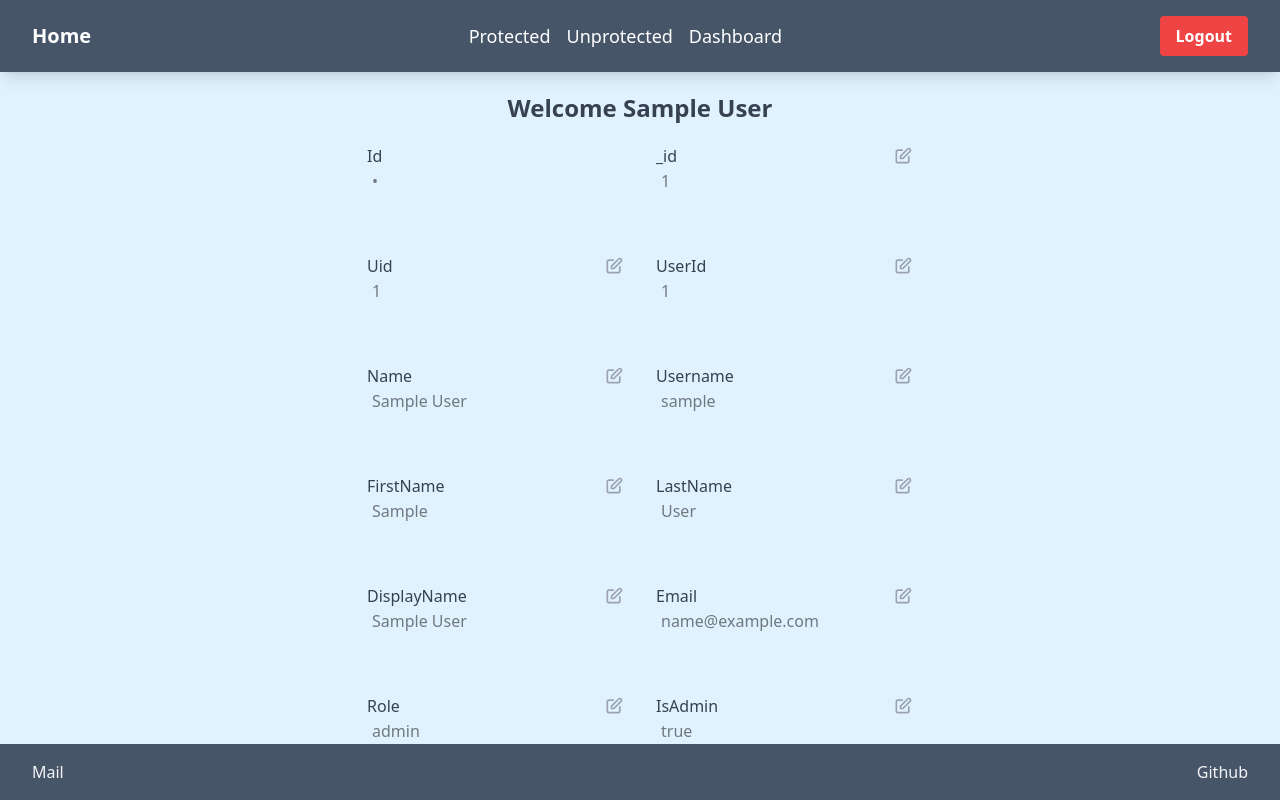
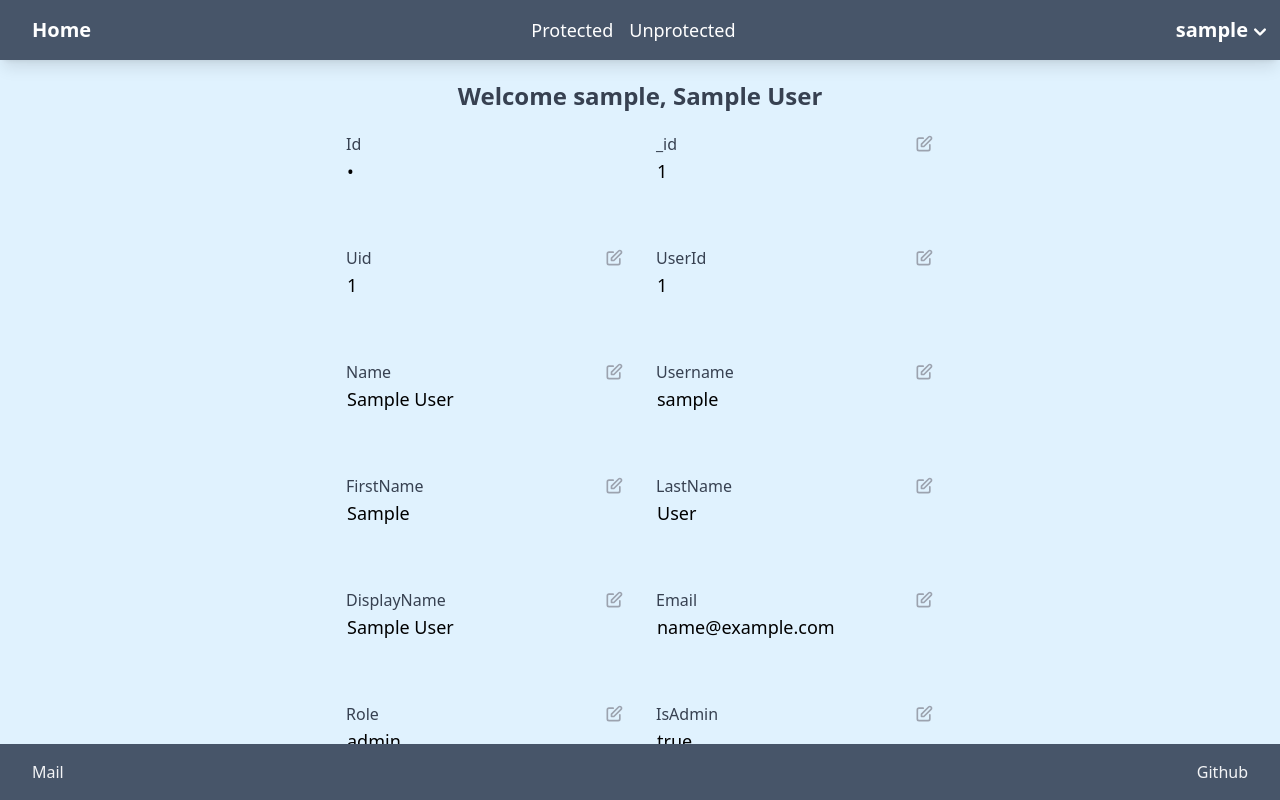
Before and after one commit to batihandev/job-task, a Vue app: page /dashboard in a window 1280 px wide. Shown: the top 800 px of the page. Built offline with nearby package versions, Linux system fonts and the light colour scheme; sample sign-in values are in the browser's storage.

Commit message:
added effects

```diff
--- a/src/App.vue
+++ b/src/App.vue
@@ -13,9 +13,20 @@ if (!store.authenticated) {
 <template>
   <Header />
   <RouterView v-slot="{ Component }">
-    <component :is="Component" />
+    <Transition name="page" mode="out-in">
+      <component :is="Component" />
+    </Transition>
   </RouterView>
   <Footer />
 </template>
 
-<style scoped></style>
+<style>
+.page-enter-active,
+.page-leave-active {
+  transition: 300ms ease all;
+}
+.page-enter-from,
+.page-leave-to {
+  opacity: 0;
+}
+</style>
--- a/src/components/Footer.vue
+++ b/src/components/Footer.vue
@@ -1,11 +1,16 @@
 <template>
   <footer class="fixed bottom-0 w-full bg-slate-600 py-4 shadow-lg">
     <div class="container flex items-center justify-between text-gray-100">
-      <a href="mailto:batihandev@gmail.com">Mail</a>
+      <a
+        href="mailto:batihandev@gmail.com"
+        class="transition-opacity duration-300 hover:opacity-80"
+        >Mail</a
+      >
       <a
         href="https://github.com/batihandev/job-task"
         target="_blank"
         ref="noreferrer"
+        class="transition-opacity duration-300 hover:opacity-80"
         >Github</a
       >
     </div>
--- a/src/components/Header.vue
+++ b/src/components/Header.vue
@@ -1,26 +1,38 @@
 <template>
-  <header class="sticky top-0 bg-slate-600 py-4 shadow-lg">
+  <header class="sticky top-0 z-10 bg-slate-600 py-4 shadow-lg">
     <nav class="container flex flex-1 items-center justify-between">
-      <RouterLink :to="{ name: 'home' }" class="text-xl font-bold text-white"
+      <RouterLink
+        :to="{ name: 'home' }"
+        class="text-xl font-bold text-white hover:opacity-80"
         >Home</RouterLink
       >
       <div
         class="hidden items-center justify-evenly gap-4 text-lg text-white sm:flex"
       >
-        <RouterLink :to="{ name: 'protected' }">Protected</RouterLink>
-        <RouterLink :to="{ name: 'unprotected' }">Unprotected</RouterLink>
         <RouterLink
-          v-if="store.authenticated === true"
-          :to="{ name: 'dashboard' }"
-          >Dashboard</RouterLink
+          :to="{ name: 'protected' }"
+          class="transition-opacity duration-300 hover:opacity-80"
+          >Protected</RouterLink
+        >
+        <RouterLink
+          :to="{ name: 'unprotected' }"
+          class="transition-opacity duration-300 hover:opacity-80"
+          >Unprotected</RouterLink
         >
       </div>
-      <div class="sm:hidden">
+      <div v-if="store.authenticated" class="z-10">
         <Menu>
           <div class="relative">
-            <MenuButton class="text-xl font-semibold text-white"
-              >More</MenuButton
+            <MenuButton
+              class="flex items-center justify-center text-xl font-semibold text-white transition-opacity duration-300 hover:opacity-80"
             >
+              <div>
+                {{ store.user.username
+                }}<ChevronDownIcon
+                  class="absolute right-0 bottom-0 h-6 w-6 translate-x-full"
+                />
+              </div>
+            </MenuButton>
             <Transition
               enter-active-class="transition duration-100 ease-out"
               enter-from-class="transform scale-95 opacity-0"
@@ -30,34 +42,46 @@
               leave-to-class="transform scale-95 opacity-0"
             >
               <MenuItems
-                class="absolute top-[calc(100%+16px)] -right-7 flex flex-col space-y-3 rounded-md bg-gray-100 p-3 shadow-lg"
+                class="menu-hovers absolute top-[calc(100%+16px)] -right-[20px] z-10 flex min-w-[150px] flex-col rounded-b-md bg-gray-100 py-3 px-5 text-right shadow-lg"
               >
-                <MenuItem v-slot="{ active }">
+                <MenuItem class="border-b border-gray-300 pb-2">
+                  <div class="font-semibold">
+                    Hi , {{ store.user.name }} {{ store.user.surname }}
+                  </div>
+                </MenuItem>
+                <MenuItem class="w-full" v-slot="{ active }">
+                  <RouterLink :to="{ name: 'dashboard' }">Dashboard</RouterLink>
+                </MenuItem>
+                <MenuItem class="block w-full sm:hidden" v-slot="{ active }">
                   <RouterLink :to="{ name: 'protected' }">Protected</RouterLink>
                 </MenuItem>
-                <MenuItem v-slot="{ active }">
+                <MenuItem
+                  class="block w-full border-b border-gray-300 pb-2 sm:hidden"
+                  v-slot="{ active }"
+                >
                   <RouterLink :to="{ name: 'unprotected' }"
                     >Unprotected</RouterLink
                   >
                 </MenuItem>
-                <MenuItem
-                  v-if="store.authenticated === true"
-                  v-slot="{ active }"
-                >
-                  <RouterLink :to="{ name: 'dashboard' }">Dashboard</RouterLink>
+
+                <MenuItem class="">
+                  <button
+                    class="tranisiton-colors mt-3 rounded bg-red-300 py-1 px-2 font-bold text-white duration-300 hover:bg-red-500"
+                    @click="store.logOut"
+                  >
+                    Logout
+                  </button>
                 </MenuItem>
               </MenuItems>
             </Transition>
           </div>
         </Menu>
       </div>
-      <button
-        v-if="store.authenticated === true"
-        class="rounded bg-red-500 py-2 px-4 font-bold text-white hover:bg-red-700"
-        @click="store.logOut"
-      >
-        Logout
-      </button>
+      <div v-else>
+        <router-link class="text-xl font-semibold text-white" to="/login"
+          >Login</router-link
+        >
+      </div>
     </nav>
   </header>
 </template>
@@ -65,6 +89,8 @@
 <script setup>
 import { useAuthStore } from "../store";
 import { RouterLink } from "vue-router";
+import { ChevronDownIcon } from "@heroicons/vue/solid";
+
 import { Menu, MenuButton, MenuItems, MenuItem } from "@headlessui/vue";
 const store = useAuthStore();
 </script>
--- a/src/style.css
+++ b/src/style.css
@@ -26,4 +26,10 @@
   .form span {
     @apply block h-5 text-sm text-red-500;
   }
+  .menu-hovers > *:not(:last-child):not(:first-child) {
+    @apply cursor-pointer rounded py-2 px-2 hover:bg-gray-500 hover:bg-opacity-30;
+  }
+  .menu-hovers > *:first-child {
+    @apply mt-1;
+  }
 }
--- a/src/views/Dashboard.vue
+++ b/src/views/Dashboard.vue
@@ -8,6 +8,7 @@ const store = useAuthStore();
 const validateStore = useValidateStore();
 const editing = ref(false);
 const keyRemmember = ref("");
+const userref = ref(JSON.parse(localStorage.getItem("user")));
 const syncUserDetails = (key) => {
   if (key === "password") {
     validateStore.confirmPassword = store.user.confirmpassword;
@@ -56,6 +57,7 @@ const confrimChange = () => {
   console.log(keyRemmember);
 
   store.editUser(store.user);
+  userref.value = JSON.parse(localStorage.getItem("user"));
 };
 const onChange = () => {
   const key = keyRemmember.value;
@@ -79,7 +81,7 @@ const cancelChanges = () => {
 <template>
   <main class="flex flex-col items-center justify-center">
     <h1 class="form-title py-5">
-      Welcome {{ store.user.name }} {{ store.user.surname }}
+      Welcome {{ userref.username }}, {{ userref.name }} {{ userref.surname }}
     </h1>
     <form @submit.prevent class="flex flex-col items-center justify-center">
       <div class="grid grid-cols-1 gap-8 sm:grid-cols-2">
@@ -96,7 +98,7 @@ const cancelChanges = () => {
               >
                 <PencilAltIcon
                   @click="inputEnable(key)"
-                  class="absolute right-0 top-1/2 h-5 w-5 -translate-y-1/2 text-gray-400"
+                  class="absolute right-0 top-1/2 h-5 w-5 -translate-y-1/2 cursor-pointer text-gray-400 transition-colors duration-200 hover:text-gray-800"
                 />
               </div>
               <div
@@ -106,7 +108,7 @@ const cancelChanges = () => {
               >
                 <CheckCircleIcon
                   @click="confrimChange()"
-                  class="absolute right-0 top-1/2 h-5 w-5 -translate-y-1/2 text-green-600 text-gray-400"
+                  class="absolute right-0 top-1/2 h-5 w-5 -translate-y-1/2 cursor-pointer text-green-600 transition-colors duration-200 hover:text-green-800"
                 />
               </div>
             </label>
@@ -119,11 +121,11 @@ const cancelChanges = () => {
                   key !== 'token' &&
                   key !== 'confirmpassword'
                 "
-                class="mr-4 mb-2 rounded px-1"
+                class="mr-4 mb-2 rounded text-lg"
                 :class="
                   key === keyRemmember
-                    ? 'border border-blue-500 border-opacity-25 bg-red-300 bg-opacity-40'
-                    : 'pointer-events-none cursor-none border border-transparent bg-transparent opacity-50'
+                    ? 'border border-blue-500 border-opacity-25 bg-red-300  '
+                    : 'pointer-events-none cursor-none border border-transparent bg-transparent'
                 "
                 type="text"
                 v-model="store.user[key]"
@@ -131,11 +133,11 @@ const cancelChanges = () => {
               <input
                 @input="onChange(key)"
                 v-else
-                class="mr-4 rounded px-1"
+                class="mr-4 rounded text-lg"
                 :class="
                   key === keyRemmember || key === 'confirmpassword'
                     ? 'border border-blue-500 border-opacity-25 bg-red-300 bg-opacity-40'
-                    : 'pointer-events-none cursor-none border border-transparent bg-transparent opacity-50'
+                    : 'pointer-events-none cursor-none border border-transparent bg-transparent'
                 "
                 type="password"
                 v-model="store.user[key]"
@@ -159,7 +161,7 @@ const cancelChanges = () => {
       <div class="flex flex-1 items-center justify-center gap-5">
         <button
           :class="editing ? 'block' : 'pointer-events-none opacity-50'"
-          class="mt-10 rounded bg-green-500 py-2 px-4 font-bold text-white hover:bg-red-700"
+          class="mt-10 rounded bg-green-500 py-2 px-4 font-bold text-white hover:bg-green-700"
           @click="confrimChange()"
           type="submit"
         >
--- a/src/views/Home.vue
+++ b/src/views/Home.vue
@@ -31,7 +31,9 @@ const Auth = (value) => {
       v-else
       class="flex flex-col items-center justify-center space-y-4 py-5"
     >
-      <h1 class="form-title">Welcome {{ store.user.name }}</h1>
+      <h1 class="form-title">
+        Welcome {{ store.user.name }} {{ store.user.surname }}
+      </h1>
       <p
         class="max-w-sm px-5 text-center text-sm text-gray-500 md:px-0 md:text-base"
       >
--- a/src/views/Protected.vue
+++ b/src/views/Protected.vue
@@ -5,7 +5,7 @@
     <h1 class="mt-8 mb-4 text-3xl font-bold text-gray-800">
       This is Protected Page
     </h1>
-    <p class="mb-4 text-gray-600 dark:text-gray-400">
+    <p class="">
       Lorem ipsum dolor sit amet, consectetur adipisicing elit. Architecto dolor
       porro vel aliquid in perferendis voluptatem obcaecati, minus quis?
       Molestias magnam id obcaecati nulla? Veritatis possimus nemo odit quod
```
